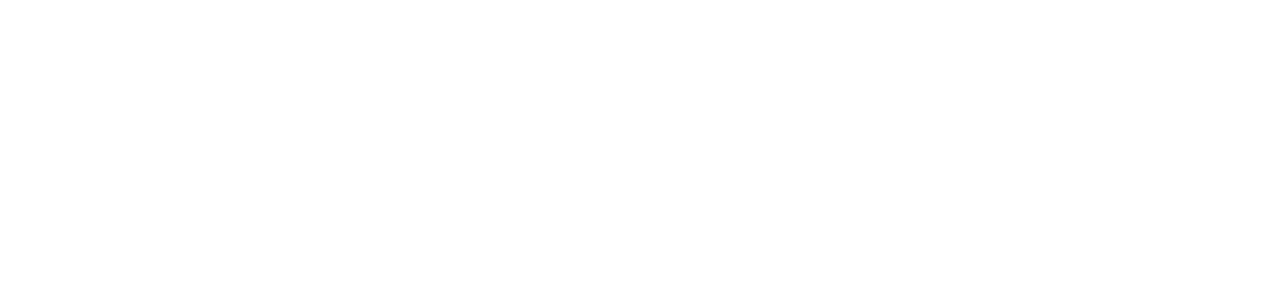
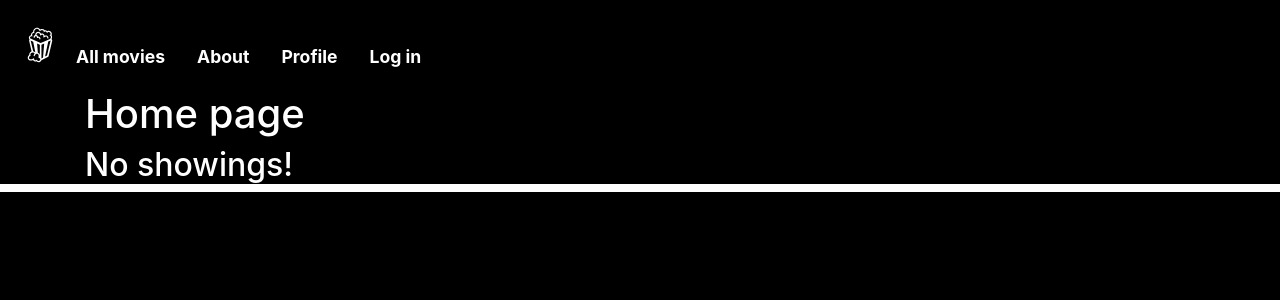
Before and after one commit to palmdaldaniel/Film-Mbapppe, a React (Create React App) app in the folder frontend/: page / in a window 1280 px wide. Shown: the top 300 px of the page. Built offline with nearby package versions, Linux system fonts and the light colour scheme; no server answers.

Commit message:
fixed styling

```diff
--- a/frontend/src/index.css
+++ b/frontend/src/index.css
@@ -3,8 +3,9 @@ html, body{
 }
 
 @import url('https://fonts.googleapis.com/css2?family=Roboto:ital,wght@0,300;0,400;1,700&display=swap');
+
 * {
-  /*background-color: #000;*****/
+  background-color: #000;
   color: #fff;
   font-weight: 700;
 }
```
